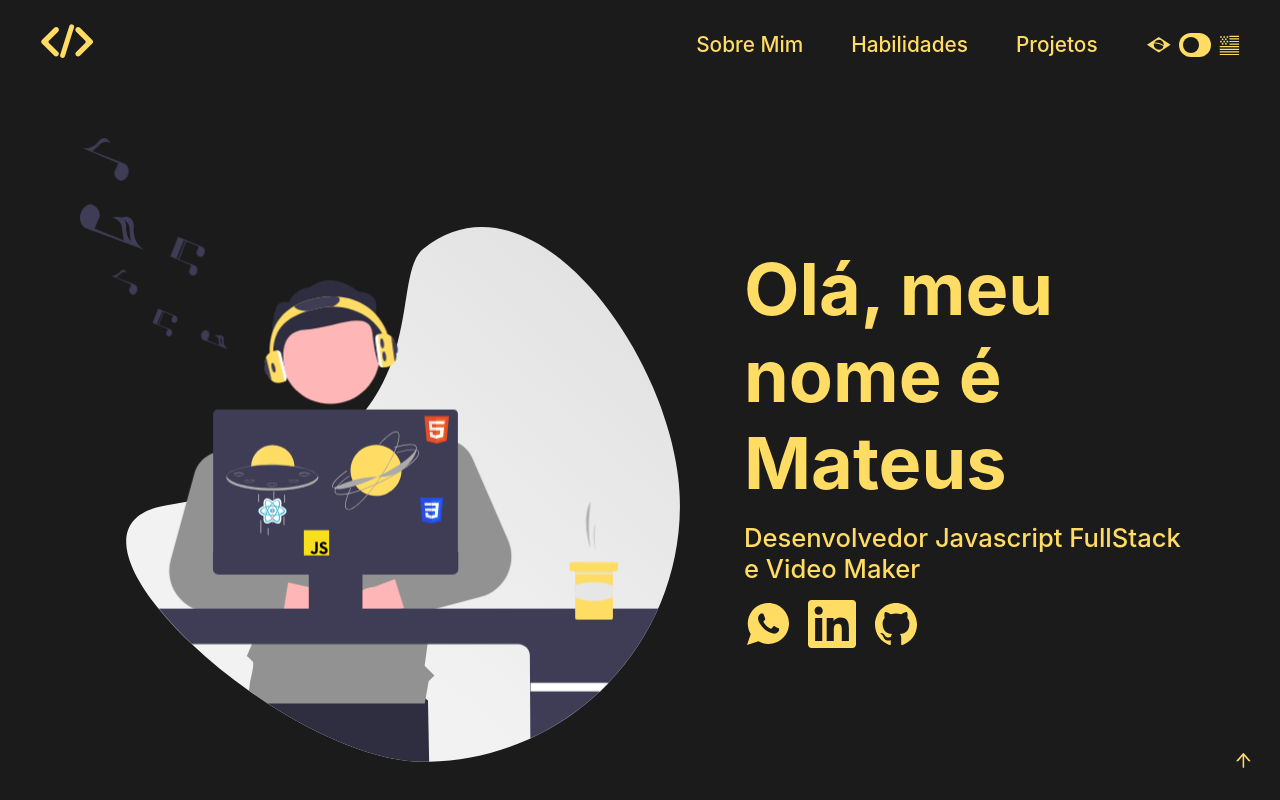
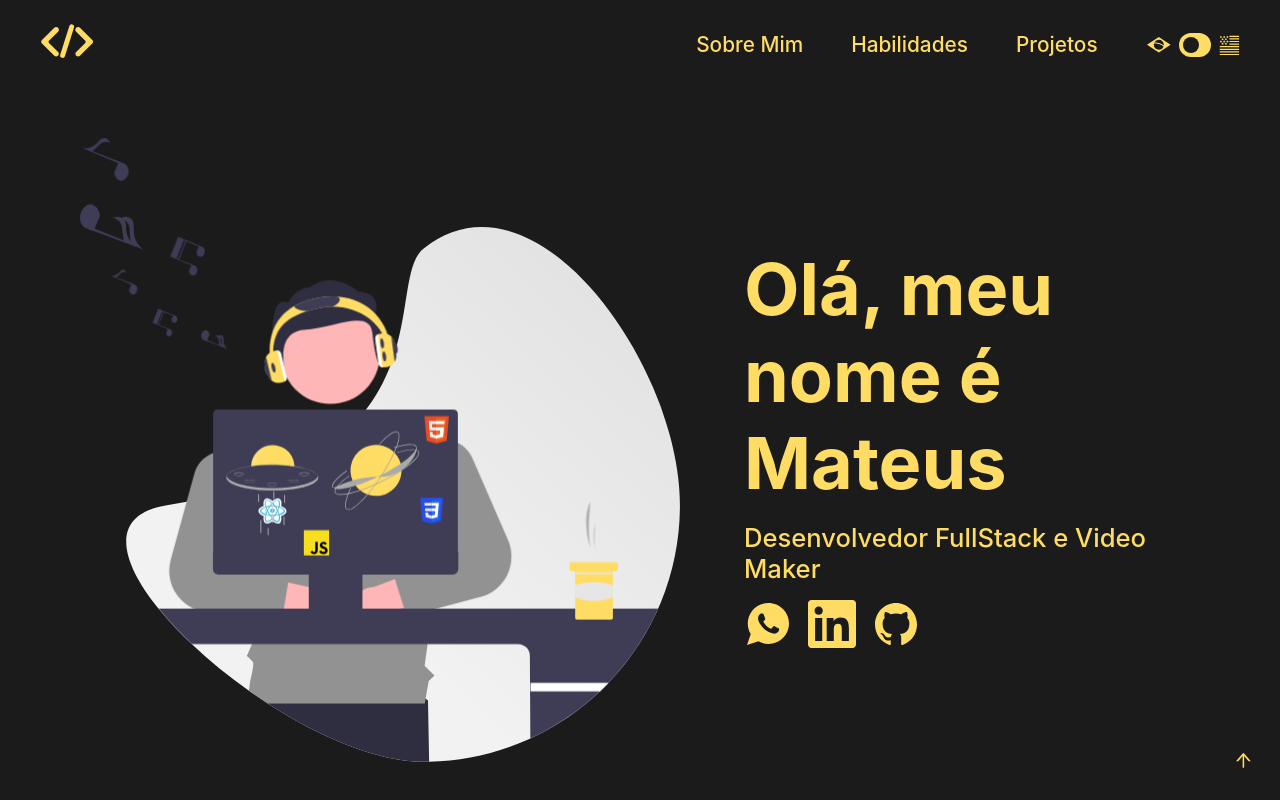
Before and after one commit to mateus-gotardi/My-Portfolio, a Next.js app: page / in a window 1280 px wide. Shown: the top 800 px of the page. Built offline with nearby package versions, Linux system fonts and the light colour scheme; no server answers.

Commit message:
translate correction

```diff
--- a/pages/_app.js
+++ b/pages/_app.js
@@ -17,7 +17,7 @@ function MyApp({ Component, pageProps }) {
   contact3: 'Name', contact4: 'Email', contact5: 'Message', contact6: 'Send'}
   const portugueseTexts = {header1: 'Sobre Mim', header2: 'Habilidades', header3: 'Projetos',
   header4: 'Contato',
-  main1: 'Olá, meu nome é Mateus', main2: 'Desenvolvedor Javascript FullStack e Video Maker',
+  main1: 'Olá, meu nome é Mateus', main2: 'Desenvolvedor FullStack e Video Maker',
   about1: 'Estou me aprofundando em desenvolvimento web a 2 anos e me formarei em comunicação social pela Unicamp em julho  de 2023',
   about2: 'Também sou editor de vídeo, trabalho com edição de vídeo a 5 anos e tenho experiência com todo o processo de produção, desde a concepção, captação e edição de áudio e vídeo.',
   capacities1: 'Habilidades', capacities2: 'Aqui estão algumas das minhas principais habilidades',capacities3: 'Inglês Intermediário',
```
